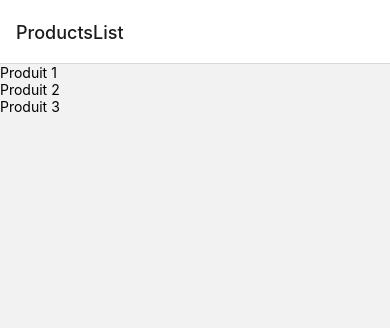
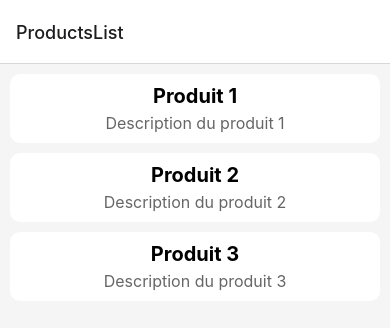
Before and after one commit to joel-beya/MsprProject, a React Native app: screen /ProductsList in a window 390 px wide. Shown: the top 328 px of the page. Built offline with nearby package versions, Linux system fonts and the light colour scheme.

Commit message:
add changes app

```diff
--- a/components/ProductDetails.js
+++ b/components/ProductDetails.js
@@ -1,15 +1,32 @@
 import React from 'react';
-import { View, Text } from 'react-native';
+import { View, Text, StyleSheet } from 'react-native';
 
 function ProductDetails({ route }) {
   const { produit } = route.params;
 
   return (
-    <View>
-      <Text>{produit.nom}</Text>
-      <Text>{produit.description}</Text>
+    <View style={styles.container}>
+      <Text style={styles.title}>{produit.nom}</Text>
+      <Text style={styles.description}>{produit.description}</Text>
     </View>
   );
 }
 
+const styles = StyleSheet.create({
+  container: {
+    flex: 1,
+    padding: 20,
+    backgroundColor: '#fff',
+  },
+  title: {
+    fontSize: 24,
+    fontWeight: 'bold',
+    marginBottom: 10,
+  },
+  description: {
+    fontSize: 18,
+    lineHeight: 24,
+  },
+});
+
 export default ProductDetails;
--- a/components/ProductsList.js
+++ b/components/ProductsList.js
@@ -1,5 +1,5 @@
 import React, { useState } from 'react';
-import { View, FlatList, TouchableOpacity, Text } from 'react-native';
+import { View, FlatList, TouchableOpacity, Text, StyleSheet } from 'react-native';
 
 const produits = [
   { id: 1, nom: 'Produit 1', description: 'Description du produit 1' },
@@ -16,21 +16,50 @@ function ProductsList({ navigation }) {
 
   function renderItem({ item }) {
     return (
-      <TouchableOpacity onPress={() => onPressItem(item)}>
-        <View>
-          <Text>{item.nom}</Text>
+      <TouchableOpacity style={styles.itemContainer} onPress={() => onPressItem(item)}>
+        <View style={styles.itemContent}>
+          <Text style={styles.itemTitle}>{item.nom}</Text>
+          <Text style={styles.itemDescription}>{item.description}</Text>
         </View>
       </TouchableOpacity>
     );
   }
 
   return (
-    <FlatList
-      data={data}
-      renderItem={renderItem}
-      keyExtractor={(item) => item.id.toString()}
-    />
+    <View style={styles.container}>
+      <FlatList
+        data={data}
+        renderItem={renderItem}
+        keyExtractor={(item) => item.id.toString()}
+      />
+    </View>
   );
 }
 
+const styles = StyleSheet.create({
+  container: {
+    flex: 1,
+    padding: 10,
+    backgroundColor: '#f5f5f5',
+  },
+  itemContainer: {
+    backgroundColor: '#fff',
+    borderRadius: 10,
+    padding: 10,
+    marginBottom: 10,
+  },
+  itemContent: {
+    alignItems: 'center',
+  },
+  itemTitle: {
+    fontSize: 20,
+    fontWeight: 'bold',
+    marginBottom: 5,
+  },
+  itemDescription: {
+    fontSize: 16,
+    color: '#666',
+  },
+});
+
 export default ProductsList;
```
